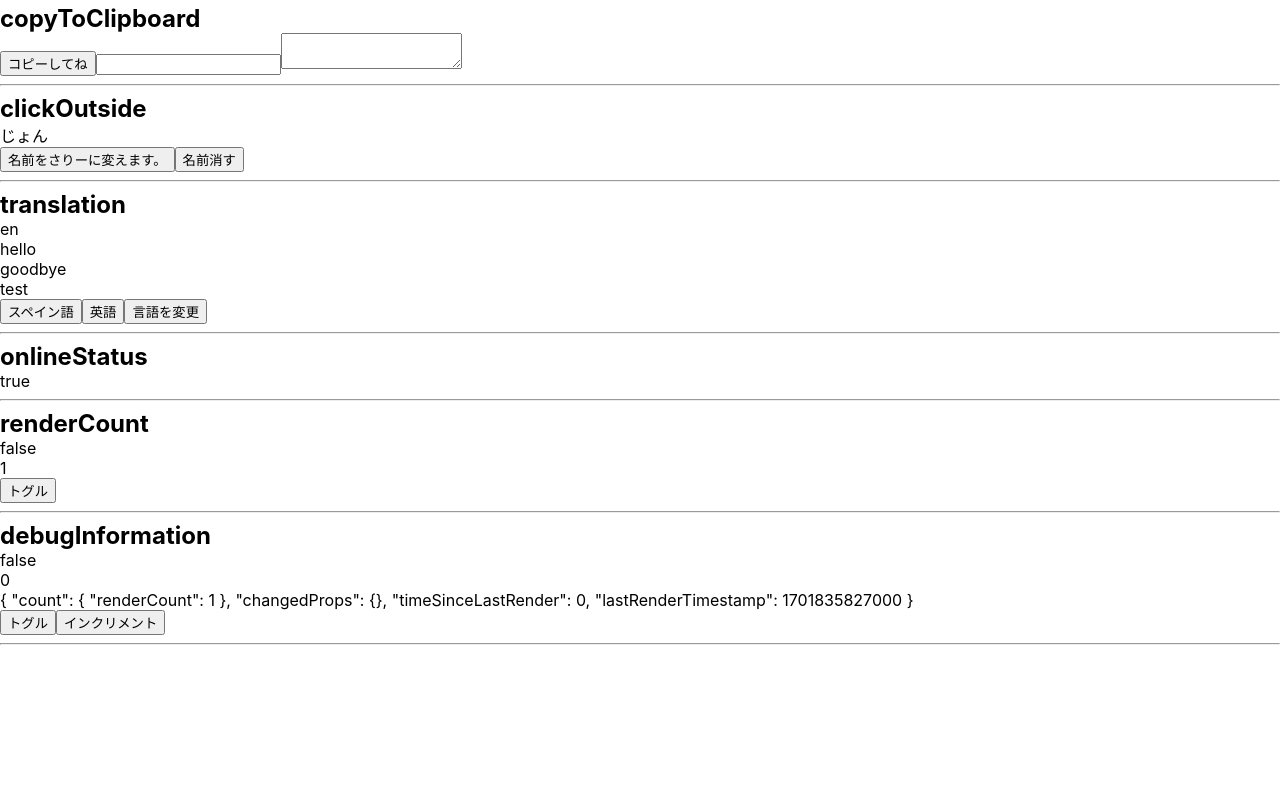
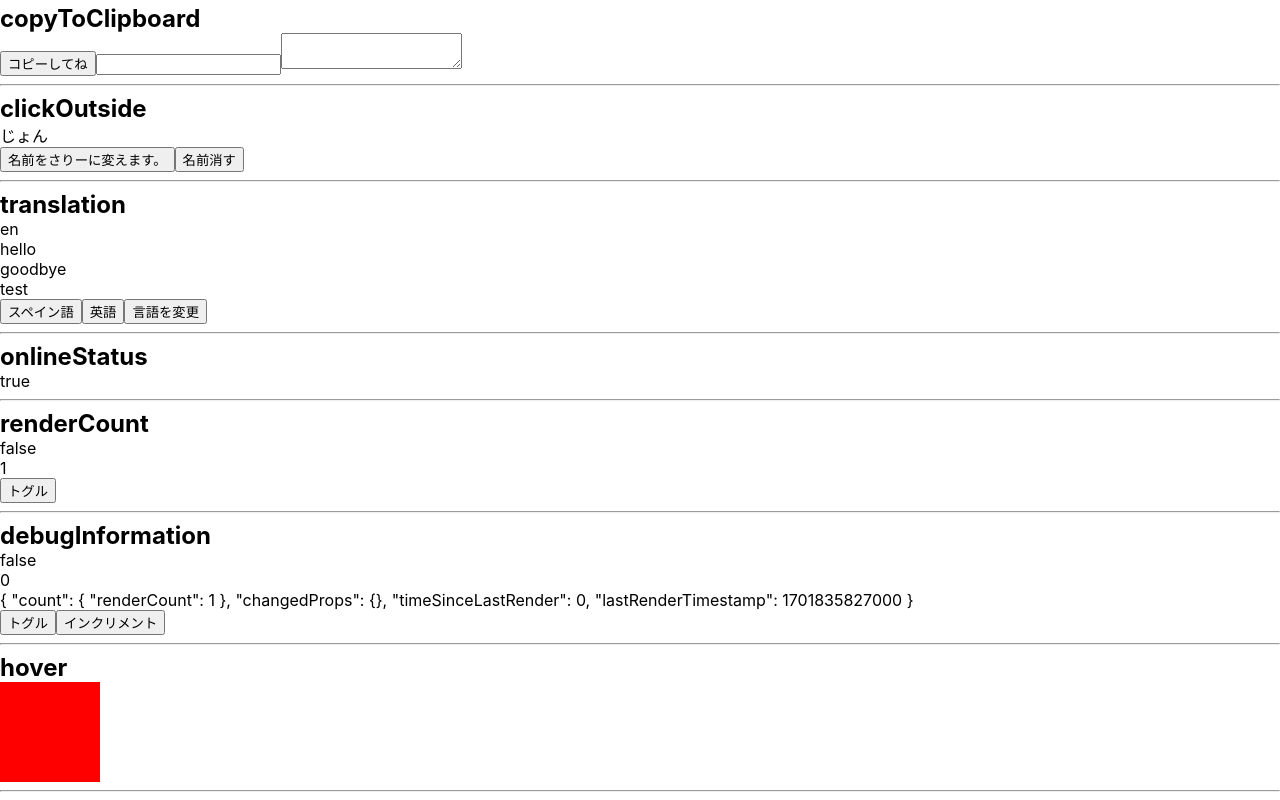
Before and after one commit to genta-t/react18-tutorial, a React (Create React App) app: page /custom-hooks-2 in a window 1280 px wide. Shown: the part 647-1447 px from the top of the page. Before the commit the page ends 1300 px from the top, so only its background shows below. Built offline with nearby package versions, Linux system fonts and the light colour scheme; no server answers.

Commit message:
useHoverカスタムフック完了、useEventListener修正

```diff
--- a/src/components/CustomHooks2.tsx
+++ b/src/components/CustomHooks2.tsx
@@ -12,6 +12,7 @@ import TranslationComp from './customHooks/translation/TranslationComp';
 import OnlineStatusComp from './customHooks/onlineStatus/OnlineStatusComp';
 import RenderCountComp from './customHooks/renderCount/RenderCountComp';
 import DebugInformationComp from './customHooks/debugInformation/DebugInformationComp';
+import HoverComp from './customHooks/hover/HoverComp';
 
 const CustomHooksPage2 = () => {
 
@@ -32,6 +33,7 @@ const CustomHooksPage2 = () => {
       <OnlineStatusComp />
       <RenderCountComp />
       <DebugInformationComp />
+      <HoverComp />
     </>
   );
 }
--- a/src/components/customHooks/clickOutside/useClickOutside.ts
+++ b/src/components/customHooks/clickOutside/useClickOutside.ts
@@ -1,15 +1,16 @@
-import { MutableRefObject } from "react";
+import { MutableRefObject, useRef } from "react";
 import { useEventListener } from "../eventListener/useEventListener"
 
 export const useClickOutside = (
   ref: MutableRefObject<HTMLElement | null>,
   cb: (event: MouseEvent) => void
 ) => {
+  const docRef = useRef(document as EventTarget);
   useEventListener(
     "click",
     (e: MouseEvent) =>{
       if (ref.current == null || ref.current.contains(e.target as Node)) return cb(e);
     },
-    document
+    docRef
   )
 }
--- a/src/components/customHooks/eventListener/useEventListener.ts
+++ b/src/components/customHooks/eventListener/useEventListener.ts
@@ -1,11 +1,11 @@
-import { useEffect, useRef } from "react";
+import React, { useEffect, useRef } from "react";
 
 export const useEventListener = <T extends Event>(
   eventType: string,
   callback: (event: T) => void,
-  element: EventTarget | null = window
+  element?: React.RefObject<EventTarget>
 ) => {
-  const callbackRef = useRef(callback)
+  const callbackRef = useRef(callback);
 
   useEffect(() => {
     callbackRef.current = callback;
@@ -13,10 +13,15 @@ export const useEventListener = <T extends Event>(
 
   useEffect(() => {
     const handler = (e: T) => callbackRef.current(e);
-    if (element){
-      element.addEventListener(eventType, handler as EventListener);
+    if (element && element.current) {
+      const currentElement = element.current;
+      currentElement.addEventListener(eventType, handler as EventListener);
 
-      return () => element.removeEventListener(eventType, handler as EventListener);
+      return () => {
+        if (currentElement) {
+          currentElement.removeEventListener(eventType, handler as EventListener);
+        }
+      }
     }
   }, [eventType, element]);
 }
--- /dev/null
+++ b/src/components/customHooks/hover/HoverComp.tsx
@@ -0,0 +1,24 @@
+import { useRef } from "react";
+import { useHover } from "./useHover";
+
+const HoverComp = () => {
+  const elementRef = useRef<HTMLDivElement | null>(null);
+  const hovered = useHover(elementRef);
+
+  return (
+    <>
+      <h2>hover</h2>
+      <div
+        ref={elementRef}
+        style={{
+          backgroundColor: hovered ? "blue" : "red",
+          width: "100px",
+          height: "100px",
+        }}
+      ></div>
+      <hr />
+    </>
+  )
+}
+
+export default HoverComp;
--- /dev/null
+++ b/src/components/customHooks/hover/useHover.ts
@@ -0,0 +1,11 @@
+import { RefObject, useState } from "react"
+import { useEventListener } from "../eventListener/useEventListener";
+
+export const useHover = (ref: RefObject<HTMLElement>) => {
+  const [ hovered, setHovered ] = useState(false);
+
+  useEventListener("mouseover", () => setHovered(true), ref);
+  useEventListener("mouseout", () => setHovered(false), ref);
+
+  return hovered;
+}
--- a/src/components/customHooks/mediaQuery/useMediaQuery.ts
+++ b/src/components/customHooks/mediaQuery/useMediaQuery.ts
@@ -1,9 +1,10 @@
-import { useEffect, useState } from "react"
+import { useEffect, useRef, useState } from "react"
 import { useEventListener } from "../eventListener/useEventListener";
 
 export const useMediaQuery = (mediaQuery: string) => {
   const [ isMatch, setIsMatch ] = useState(false);
   const [ mediaQueryList, setMediaQueryList ] = useState<MediaQueryList | null>(null);
+  const mediaQueryListRef = useRef<MediaQueryList | null>(null);
 
   useEffect(() => {
     const list = window.matchMedia(mediaQuery);
@@ -11,7 +12,7 @@ export const useMediaQuery = (mediaQuery: string) => {
     setIsMatch(list.matches);
   }, [mediaQuery]);
 
-  useEventListener("change", (e: MediaQueryListEvent) => setIsMatch(e.matches), mediaQueryList);
+  useEventListener("change", (e: MediaQueryListEvent) => setIsMatch(e.matches), mediaQueryListRef);
 
   return isMatch;
 }
```
